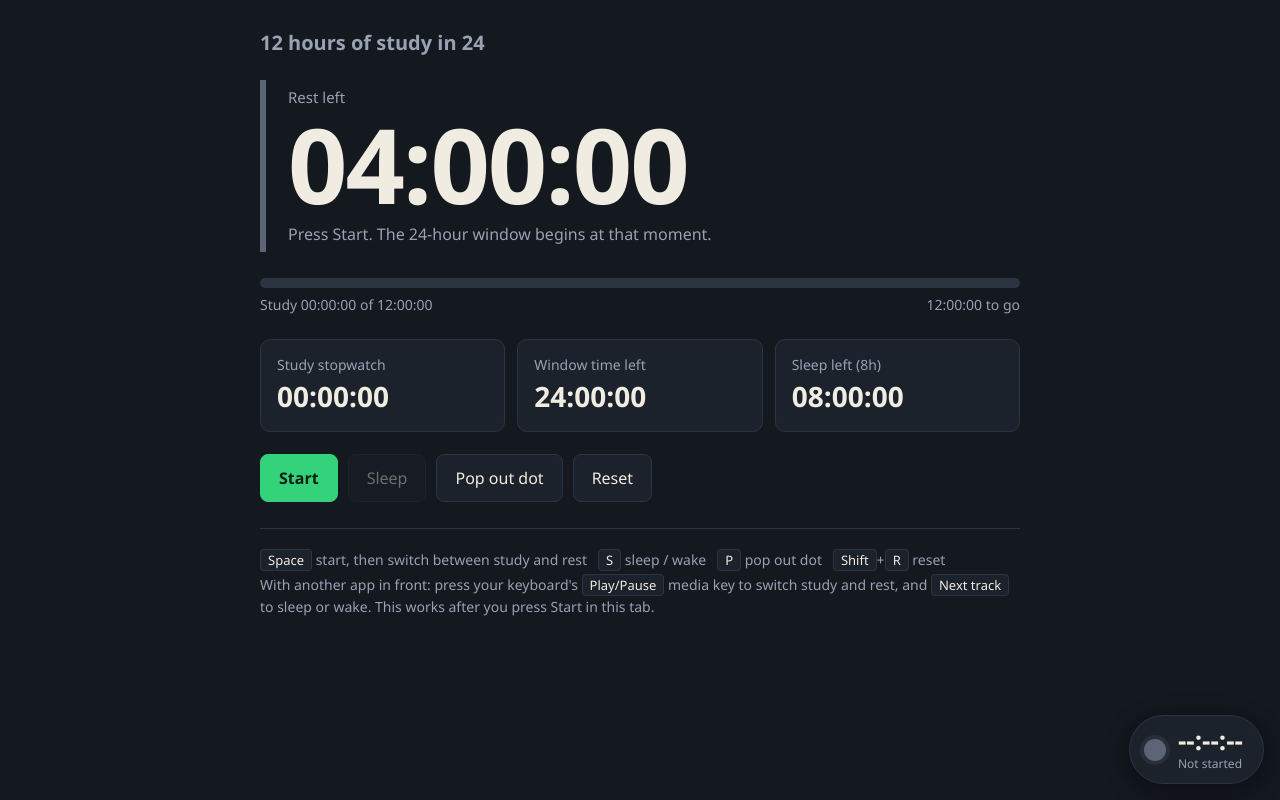
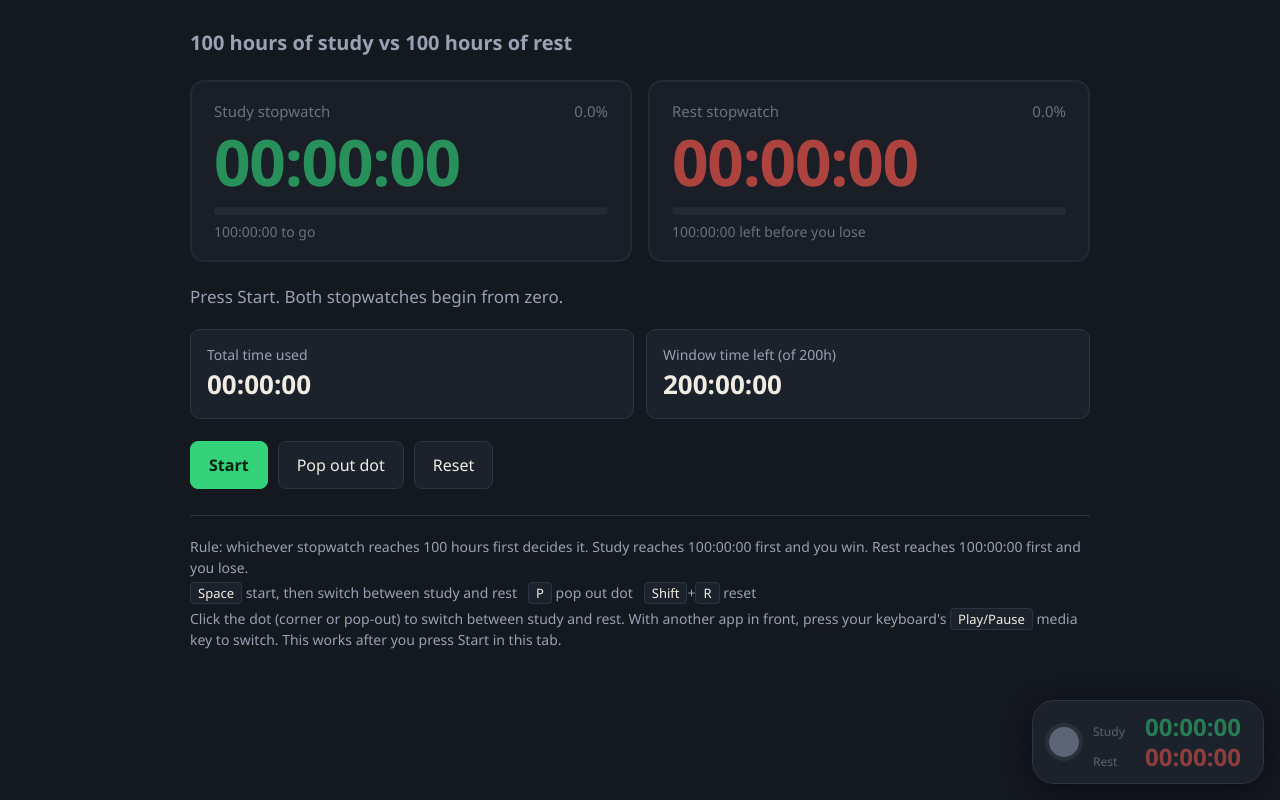
Before and after one commit to tnpscachievers007-wq/OBSESSION, a plain HTML site: page index.html in a window 1280 px wide. Drawn offline with Linux system fonts and the light colour scheme.

Commit message:
Add files via upload

```diff
--- a/index.html
+++ b/index.html
@@ -5,44 +5,52 @@
 <meta name="viewport" content="width=device-width,initial-scale=1">
 <title>Study Tracker</title>
 <style>
-:root{--bg:#14181f;--panel:#1c222c;--line:#2c3441;--tx:#f1ece2;--mut:#98a2b3;--g:#34d27b;--r:#ff5a4f;--b:#7b8cff;--idle:#5b6575}
+:root{--bg:#14181f;--panel:#1c222c;--line:#2c3441;--tx:#f1ece2;--mut:#98a2b3;--g:#34d27b;--r:#ff5a4f;--idle:#5b6575}
 *{box-sizing:border-box}
 html,body{margin:0;min-height:100%}
-body{background:var(--bg);color:var(--tx);font:16px/1.5 "Segoe UI",system-ui,sans-serif;padding:28px 20px 90px}
-main{max-width:760px;margin:0 auto}
+body{background:var(--bg);color:var(--tx);font:16px/1.5 "Segoe UI",system-ui,sans-serif;padding:28px 20px 110px}
+main{max-width:900px;margin:0 auto}
 h1{font-size:20px;font-weight:600;margin:0 0 22px;color:var(--mut)}
 .num{font-variant-numeric:tabular-nums;font-feature-settings:"tnum"}
-.hero{border-left:6px solid var(--idle);padding:6px 0 6px 22px;margin-bottom:26px;transition:border-color .2s}
-.hero .lbl{color:var(--mut);font-size:15px}
-.hero .big{font-size:clamp(56px,13vw,104px);font-weight:700;line-height:1.05;letter-spacing:-.02em}
-.hero .sub{color:var(--mut);margin-top:4px}
-.hero.low .big{color:#ffb347}
-.hero.crit .big{color:var(--r);animation:pulse 1s infinite}
-@keyframes pulse{50%{opacity:.55}}
-@media (prefers-reduced-motion:reduce){.hero.crit .big{animation:none}}
-.grid{display:grid;grid-template-columns:1fr 1fr 1fr;gap:12px;margin-bottom:22px}
+.watches{display:grid;grid-template-columns:1fr 1fr;gap:16px;margin-bottom:22px}
+.watch{background:var(--panel);border:2px solid var(--line);border-radius:14px;padding:18px 22px;transition:border-color .2s,opacity .2s;opacity:.65}
+.watch.on{opacity:1}
+.watch.study.on{border-color:var(--g)}
+.watch.rest.on{border-color:var(--r)}
+.watch .k{color:var(--mut);font-size:15px;display:flex;justify-content:space-between}
+.watch .big{font-size:clamp(34px,7.5vw,64px);font-weight:700;line-height:1.1;letter-spacing:-.02em;margin:4px 0}
+.watch.study .big{color:var(--g)}
+.watch.rest .big{color:var(--r)}
+.watch .sub{color:var(--mut);font-size:14px}
+.bar{height:8px;background:var(--line);border-radius:4px;overflow:hidden;margin:10px 0 6px}
+.bar i{display:block;height:100%;width:0}
+.watch.study .bar i{background:var(--g)}
+.watch.rest .bar i{background:var(--r)}
+.status{color:var(--mut);margin:0 0 20px;font-size:17px}
+.status b{color:var(--tx)}
+.grid{display:grid;grid-template-columns:1fr 1fr;gap:12px;margin-bottom:22px}
 .stat{background:var(--panel);border:1px solid var(--line);border-radius:10px;padding:14px 16px}
 .stat .k{color:var(--mut);font-size:14px}
-.stat .v{font-size:28px;font-weight:600}
-.bar{height:10px;background:var(--line);border-radius:5px;overflow:hidden;margin:0 0 6px}
-.bar i{display:block;height:100%;width:0;background:var(--g)}
-.barnote{color:var(--mut);font-size:14px;margin-bottom:24px;display:flex;justify-content:space-between}
+.stat .v{font-size:26px;font-weight:600}
 .btns{display:flex;flex-wrap:wrap;gap:10px;margin-bottom:26px}
 button{font:inherit;color:var(--tx);background:var(--panel);border:1px solid var(--line);border-radius:8px;padding:11px 18px;cursor:pointer}
 button:hover{border-color:var(--mut)}
-button:focus-visible{outline:2px solid var(--b);outline-offset:2px}
-button:disabled{opacity:.4;cursor:default}
+button:focus-visible{outline:2px solid #7b8cff;outline-offset:2px}
 button.main{background:var(--g);border-color:var(--g);color:#06210f;font-weight:600}
 button.main.rest{background:var(--r);border-color:var(--r);color:#2a0805}
 .keys{color:var(--mut);font-size:14px;border-top:1px solid var(--line);padding-top:16px}
 .keys p{margin:4px 0}
 kbd{background:var(--panel);border:1px solid var(--line);border-radius:4px;padding:1px 7px;font:inherit;font-size:13px;color:var(--tx)}
-/* corner dot */
-.corner{position:fixed;right:16px;bottom:16px;display:flex;align-items:center;gap:12px;background:var(--panel);border:1px solid var(--line);border-radius:40px;padding:10px 20px 10px 14px;z-index:5;box-shadow:0 6px 24px rgba(0,0,0,.45);color:var(--tx);font-family:"Segoe UI",system-ui,sans-serif}
-.corner .dot{width:22px;height:22px;border-radius:50%;background:var(--idle);flex:none;box-shadow:0 0 0 4px rgba(255,255,255,.06)}
-.corner .t{font-size:26px;font-weight:700;line-height:1.1}
-.corner .l{font-size:12px;color:var(--mut)}
-.corner{cursor:pointer;user-select:none}
+/* corner dot (also used inside the pop-out window) */
+.corner{position:fixed;right:16px;bottom:16px;display:flex;align-items:center;gap:14px;background:var(--panel);border:1px solid var(--line);border-radius:22px;padding:12px 22px 12px 16px;z-index:5;box-shadow:0 6px 24px rgba(0,0,0,.45);color:var(--tx);font-family:"Segoe UI",system-ui,sans-serif;cursor:pointer;user-select:none}
+.corner .dot{width:30px;height:30px;border-radius:50%;background:var(--idle);flex:none;box-shadow:0 0 0 4px rgba(255,255,255,.06)}
+.corner .rows{display:flex;flex-direction:column;gap:2px}
+.corner .row{display:flex;align-items:baseline;gap:10px;opacity:.5}
+.corner .row.on{opacity:1}
+.corner .row .n{font-size:12px;color:var(--mut);width:42px}
+.corner .row .t{font-size:24px;font-weight:700;line-height:1.15}
+.corner #cStudy{color:var(--g)}
+.corner #cRest{color:var(--r)}
 .corner.pip{position:static;width:100vw;height:100vh;border:0;border-radius:0;box-shadow:none;justify-content:center}
 /* result */
 #result{position:fixed;inset:0;background:rgba(10,12,16,.92);display:none;align-items:center;justify-content:center;z-index:20;padding:20px}
@@ -53,85 +61,92 @@ kbd{background:var(--panel);border:1px solid var(--line);border-radius:4px;paddi
 #result.lose h2{color:var(--r)}
 #result p{color:var(--mut);margin:6px 0}
 #result button{margin-top:18px}
-@media (max-width:560px){.grid{grid-template-columns:1fr}}
+@media (max-width:620px){.watches{grid-template-columns:1fr}}
 </style>
 </head>
 <body>
 <main>
-  <h1>12 hours of study in 24</h1>
+  <h1>100 hours of study vs 100 hours of rest</h1>
 
-  <section class="hero" id="hero">
-    <div class="lbl" id="heroLbl">Rest left</div>
-    <div class="big num" id="restLeft">04:00:00</div>
-    <div class="sub" id="heroSub">Press Start. The 24-hour window begins at that moment.</div>
-  </section>
+  <div class="watches">
+    <section class="watch study" id="wStudy">
+      <div class="k"><span>Study stopwatch</span><span id="studyPct">0%</span></div>
+      <div class="big num" id="study">00:00:00</div>
+      <div class="bar"><i id="barStudy"></i></div>
+      <div class="sub num" id="studyLeft">100:00:00 to go</div>
+    </section>
+    <section class="watch rest" id="wRest">
+      <div class="k"><span>Rest stopwatch</span><span id="restPct">0%</span></div>
+      <div class="big num" id="rest">00:00:00</div>
+      <div class="bar"><i id="barRest"></i></div>
+      <div class="sub num" id="restLeft">100:00:00 left before you lose</div>
+    </section>
+  </div>
 
-  <div class="bar"><i id="bar"></i></div>
-  <div class="barnote"><span id="studyNote">Study 00:00:00 of 12:00:00</span><span id="studyLeft">12:00:00 to go</span></div>
+  <p class="status" id="status">Press Start. Both stopwatches begin from zero.</p>
 
   <div class="grid">
-    <div class="stat"><div class="k">Study stopwatch</div><div class="v num" id="study">00:00:00</div></div>
-    <div class="stat"><div class="k">Window time left</div><div class="v num" id="win">24:00:00</div></div>
-    <div class="stat"><div class="k">Sleep left (8h)</div><div class="v num" id="sleepLeft">08:00:00</div></div>
+    <div class="stat"><div class="k">Total time used</div><div class="v num" id="used">00:00:00</div></div>
+    <div class="stat"><div class="k">Window time left (of 200h)</div><div class="v num" id="win">200:00:00</div></div>
   </div>
 
   <div class="btns">
     <button class="main" id="btnMain">Start</button>
-    <button id="btnSleep" disabled>Sleep</button>
     <button id="btnPip">Pop out dot</button>
     <button id="btnReset">Reset</button>
   </div>
 
   <div class="keys">
-    <p><kbd>Space</kbd> start, then switch between study and rest &nbsp; <kbd>S</kbd> sleep / wake &nbsp; <kbd>P</kbd> pop out dot &nbsp; <kbd>Shift</kbd>+<kbd>R</kbd> reset</p>
-    <p>With another app in front: press your keyboard's <kbd>Play/Pause</kbd> media key to switch study and rest, and <kbd>Next track</kbd> to sleep or wake. This works after you press Start in this tab.</p>
+    <p>Rule: whichever stopwatch reaches 100 hours first decides it. Study reaches 100:00:00 first and you win. Rest reaches 100:00:00 first and you lose.</p>
+    <p><kbd>Space</kbd> start, then switch between study and rest &nbsp; <kbd>P</kbd> pop out dot &nbsp; <kbd>Shift</kbd>+<kbd>R</kbd> reset</p>
+    <p>Click the dot (corner or pop-out) to switch between study and rest. With another app in front, press your keyboard's <kbd>Play/Pause</kbd> media key to switch. This works after you press Start in this tab.</p>
   </div>
 </main>
 
-<div class="corner" id="corner"><span class="dot" id="dot"></span><div><div class="t num" id="cTime">--:--:--</div><div class="l" id="cLbl">Not started</div></div></div>
+<div class="corner" id="corner" title="Click to switch study / rest">
+  <span class="dot" id="dot"></span>
+  <div class="rows">
+    <div class="row" id="rowS"><span class="n">Study</span><span class="t num" id="cStudy">00:00:00</span></div>
+    <div class="row" id="rowR"><span class="n">Rest</span><span class="t num" id="cRest">00:00:00</span></div>
+  </div>
+</div>
 
 <div id="result"><div class="box"><h2 id="resH"></h2><p id="resP"></p><p id="resS"></p><button class="main" id="btnAgain">Start a new window</button></div></div>
 
 <script>
-const H=3600000, GOAL=12*H, REST=4*H, SLEEP=8*H, WIN=24*H, KEY='studyTracker.v1';
+const H=3600000, GOAL=100*H, KEY='studyTracker.v2';
 const _c={};const $=id=>_c[id]||(_c[id]=document.getElementById(id));
-['corner','dot','cTime','cLbl'].forEach($);
-const fresh=()=>({mode:'idle',start:0,last:0,study:0,rest:0,sleep:0,end:0});
-let S=(()=>{try{return JSON.parse(localStorage.getItem(KEY))||fresh()}catch(e){return fresh()}})();
+['corner','dot','cStudy','cRest','rowS','rowR'].forEach($);
+const fresh=()=>({mode:'idle',start:0,last:0,study:0,rest:0,end:0});
+let S=(()=>{try{return Object.assign(fresh(),JSON.parse(localStorage.getItem(KEY)))}catch(e){return fresh()}})();
 const save=()=>{try{localStorage.setItem(KEY,JSON.stringify(S))}catch(e){}};
-const active=()=>S.mode==='study'||S.mode==='rest'||S.mode==='sleep';
-const restLeft=()=>REST-S.rest-Math.max(0,S.sleep-SLEEP);
+const active=()=>S.mode==='study'||S.mode==='rest';
 const pad=n=>String(n).padStart(2,'0');
 function fmt(ms){ms=Math.max(0,Math.floor(ms/1000));return pad(Math.floor(ms/3600))+':'+pad(Math.floor(ms%3600/60))+':'+pad(ms%60)}
 
+/* add elapsed time to the running stopwatch; stop exactly when it hits 100h */
 function accrue(now){
   if(!active())return;
-  const t=Math.min(now,S.start+WIN);
-  const dt=Math.max(0,t-S.last);
-  S[S.mode]+=dt; S.last=t;
+  const dt=Math.max(0,now-S.last);
+  const room=GOAL-S[S.mode];
+  if(dt>=room){S[S.mode]=GOAL;S.last=S.last+room;finish(S.mode==='study'?'won':'lost',S.last);return}
+  S[S.mode]+=dt; S.last=now;
 }
 function tick(){
-  const now=Date.now();
-  if(active()){
-    accrue(now); S.last=Math.max(S.last,Math.min(now,S.start+WIN));
-    if(S.study>=GOAL){S.study=GOAL;finish('won',now)}
-    else if(restLeft()<=0){finish('lost',now,'rest')}
-    else if(now>=S.start+WIN){finish('lost',now,'time')}
-    save();
-  }
+  if(active()){accrue(Date.now());save()}
   render();
 }
-function finish(m,now,why){S.mode=m;S.end=now;S.why=why||'';save();showResult()}
+function finish(m,end){S.mode=m;S.end=end;save();showResult()}
 function setMode(m){
-  const now=Date.now(); if(!active())return;
-  accrue(now); S.last=now; S.mode=m; save(); render(); audio&&audio.play().catch(()=>{});
+  if(!active())return;
+  accrue(Date.now()); if(!active())return;
+  S.last=Date.now(); S.mode=m; save(); render(); audio&&audio.play().catch(()=>{});
 }
 function toggleStudy(){
   if(S.mode==='idle')return start();
   if(S.mode==='study')setMode('rest');
-  else if(S.mode==='rest'||S.mode==='sleep')setMode('study');
+  else if(S.mode==='rest')setMode('study');
 }
-function toggleSleep(){ if(S.mode==='sleep')setMode('study'); else if(active())setMode('sleep'); }
 function start(){
   const now=Date.now(); S=fresh(); S.mode='study'; S.start=S.last=now; save();
   $('result').classList.remove('show'); startAudio(); render();
@@ -152,11 +167,10 @@ function startAudio(){
     if(!audio){audio=new Audio(silentWav());audio.loop=true;}
     audio.play().catch(()=>{});
     if('mediaSession' in navigator){
-      navigator.mediaSession.metadata=new MediaMetadata({title:'Study Tracker',artist:'Play/Pause = study or rest, Next = sleep'});
+      navigator.mediaSession.metadata=new MediaMetadata({title:'Study Tracker',artist:'Play/Pause = switch study and rest'});
       const tg=()=>{if(active())toggleStudy();audio.play().catch(()=>{})};
       navigator.mediaSession.setActionHandler('play',tg);
       navigator.mediaSession.setActionHandler('pause',tg);
-      navigator.mediaSession.setActionHandler('nexttrack',()=>{toggleSleep();audio.play().catch(()=>{})});
       navigator.mediaSession.playbackState='playing';
     }
   }catch(e){}
@@ -169,9 +183,9 @@ async function popOut(){
   if(pip){pip.close();return}
   let w=null, why='';
   if('documentPictureInPicture' in window){
-    try{w=await documentPictureInPicture.requestWindow({width:320,height:140})}catch(e){why=e&&e.message||String(e)}
+    try{w=await documentPictureInPicture.requestWindow({width:340,height:130})}catch(e){why=e&&e.message||String(e)}
   }
-  if(!w){try{w=window.open('','studyDot','popup,width=320,height=140')}catch(e){}}
+  if(!w){try{w=window.open('','studyDot','popup,width=340,height=130')}catch(e){}}
   if(!w){alert('Could not open the pop-out.'+(why?' Reason: '+why:'')+' Allow pop-ups for this page and try again.');return}
   pip=w;
   const d=w.document;
@@ -192,40 +206,38 @@ $('corner').addEventListener('click',()=>{
 });
 
 /* render */
-const COL={study:'--g',rest:'--r',sleep:'--b',idle:'--idle',won:'--g',lost:'--r'};
+const COL={study:'--g',rest:'--r',idle:'--idle',won:'--g',lost:'--r'};
 function render(){
   const m=S.mode, css=getComputedStyle(document.documentElement), col=css.getPropertyValue(COL[m]).trim();
-  const rl=restLeft(), sl=Math.max(0,SLEEP-S.sleep), over=Math.max(0,S.sleep-SLEEP);
-  const wl=active()?S.start+WIN-Date.now():(m==='idle'?WIN:Math.max(0,S.start+WIN-S.end));
-  $('restLeft').textContent=fmt(rl);
+  const used=S.study+S.rest;
+  const winLeft=2*GOAL-used;
   $('study').textContent=fmt(S.study);
-  $('win').textContent=fmt(wl);
-  $('sleepLeft').textContent=fmt(sl)+(over?' (+'+fmt(over)+' over)':'');
-  $('bar').style.width=Math.min(100,S.study/GOAL*100)+'%';
-  $('studyNote').textContent='Study '+fmt(S.study)+' of 12:00:00';
+  $('rest').textContent=fmt(S.rest);
   $('studyLeft').textContent=fmt(GOAL-S.study)+' to go';
-  const hero=$('hero'); hero.style.borderColor=col;
-  hero.classList.toggle('low',active()&&rl<30*60000&&rl>=10*60000);
-  hero.classList.toggle('crit',active()&&rl<10*60000);
-  const lbl={idle:'Rest left',study:'Rest left (paused while you study)',rest:'Rest left (counting down)',sleep:'Rest left (sleep uses its own 8 hours)',won:'Rest left at the finish',lost:'Rest left'}[m];
-  $('heroLbl').textContent=lbl;
-  $('heroSub').textContent={idle:'Press Start. The 24-hour window begins at that moment.',
-    study:'Studying. Remaining study: '+fmt(GOAL-S.study)+', window left: '+fmt(wl),
-    rest:'Resting. Resume before this reaches zero.',
-    sleep:'Sleeping. Wake up with S, then study resumes.',
-    won:'Done. 12 hours of study completed.',lost:'The window is over.'}[m];
+  $('restLeft').textContent=fmt(GOAL-S.rest)+' left before you lose';
+  $('barStudy').style.width=Math.min(100,S.study/GOAL*100)+'%';
+  $('barRest').style.width=Math.min(100,S.rest/GOAL*100)+'%';
+  $('studyPct').textContent=(S.study/GOAL*100).toFixed(1)+'%';
+  $('restPct').textContent=(S.rest/GOAL*100).toFixed(1)+'%';
+  $('wStudy').classList.toggle('on',m==='study'||m==='won');
+  $('wRest').classList.toggle('on',m==='rest'||m==='lost');
+  $('used').textContent=fmt(used);
+  $('win').textContent=fmt(winLeft);
+  $('status').innerHTML={
+    idle:'Press Start. Both stopwatches begin from zero.',
+    study:'<b>Studying.</b> Study stopwatch is running. Rest is paused at '+fmt(S.rest)+'.',
+    rest:'<b>Resting.</b> Rest stopwatch is running. Go back to study before it reaches 100:00:00.',
+    won:'<b>You won.</b> 100 hours of study finished first.',
+    lost:'<b>You lost.</b> 100 hours of rest finished first.'}[m];
   const b=$('btnMain'); b.classList.toggle('rest',m==='study');
   b.textContent=m==='idle'||m==='won'||m==='lost'?'Start':(m==='study'?'Pause study, start rest':'Resume study');
-  $('btnSleep').disabled=!active(); $('btnSleep').textContent=m==='sleep'?'Wake up':'Sleep';
   $('dot').style.background=col;
-  let t='--:--:--',l='Not started';
-  if(m==='study'){t=fmt(S.study);l='Studying · rest left '+fmt(rl)}
-  else if(m==='rest'){t=fmt(rl);l='Resting · rest left'}
-  else if(m==='sleep'){t=fmt(sl);l='Sleep left'}
-  else if(m==='won'){t=fmt(S.study);l='Goal reached'}
-  else if(m==='lost'){t=fmt(S.study);l='Window lost'}
-  $('cTime').textContent=t; $('cLbl').textContent=l;
-  const em={study:'🟢',rest:'🔴',sleep:'🔵',won:'🟢',lost:'🔴',idle:'⚪'}[m];
+  $('rowS').classList.toggle('on',m==='study'||m==='won');
+  $('rowR').classList.toggle('on',m==='rest'||m==='lost');
+  $('cStudy').textContent=fmt(S.study);
+  $('cRest').textContent=fmt(S.rest);
+  const em={study:'🟢',rest:'🔴',won:'🟢',lost:'🔴',idle:'⚪'}[m];
+  const t=m==='rest'||m==='lost'?fmt(S.rest):fmt(S.study);
   document.title=em+' '+t+' · Study Tracker';
   setFavicon(col);
 }
@@ -239,23 +251,20 @@ function showResult(){
   const r=$('result'), won=S.mode==='won';
   r.className='show '+(won?'win':'lose');
   $('resH').textContent=won?'You won':'You lost';
-  $('resP').textContent=won?'12 hours of study finished with '+fmt(restLeft())+' of rest still unused.'
-    :(S.why==='rest'?'Your 4 hours of rest ran out before you finished studying.':'The 24-hour window ended before you finished studying.');
-  $('resS').textContent=won?'Total time used: '+fmt(S.end-S.start)+' of 24:00:00.'
-    :'You studied '+fmt(S.study)+'. That is '+fmt(GOAL-S.study)+' short of 12:00:00.';
+  $('resP').textContent=won?'100 hours of study finished first, with '+fmt(GOAL-S.rest)+' of rest still unused.'
+    :'Your 100 hours of rest ran out first. You studied '+fmt(S.study)+', which is '+fmt(GOAL-S.study)+' short of 100:00:00.';
+  $('resS').textContent='Total time used: '+fmt(S.end-S.start)+' of 200:00:00.';
 }
 
 function keyHandler(e){
   if(e.ctrlKey||e.altKey||e.metaKey)return;
   const k=e.key.toLowerCase();
   if(e.code==='Space'){e.preventDefault();if(S.mode==='idle'||active())toggleStudy()}
-  else if(k==='s'&&!e.shiftKey){toggleSleep()}
   else if(k==='p'){popOut()}
   else if(k==='r'&&e.shiftKey){reset()}
 }
 document.addEventListener('keydown',keyHandler);
 $('btnMain').onclick=e=>{e.currentTarget.blur();toggleStudy()};
-$('btnSleep').onclick=e=>{e.currentTarget.blur();toggleSleep()};
 $('btnPip').onclick=popOut;
 $('btnReset').onclick=reset;
 $('btnAgain').onclick=start;
```
